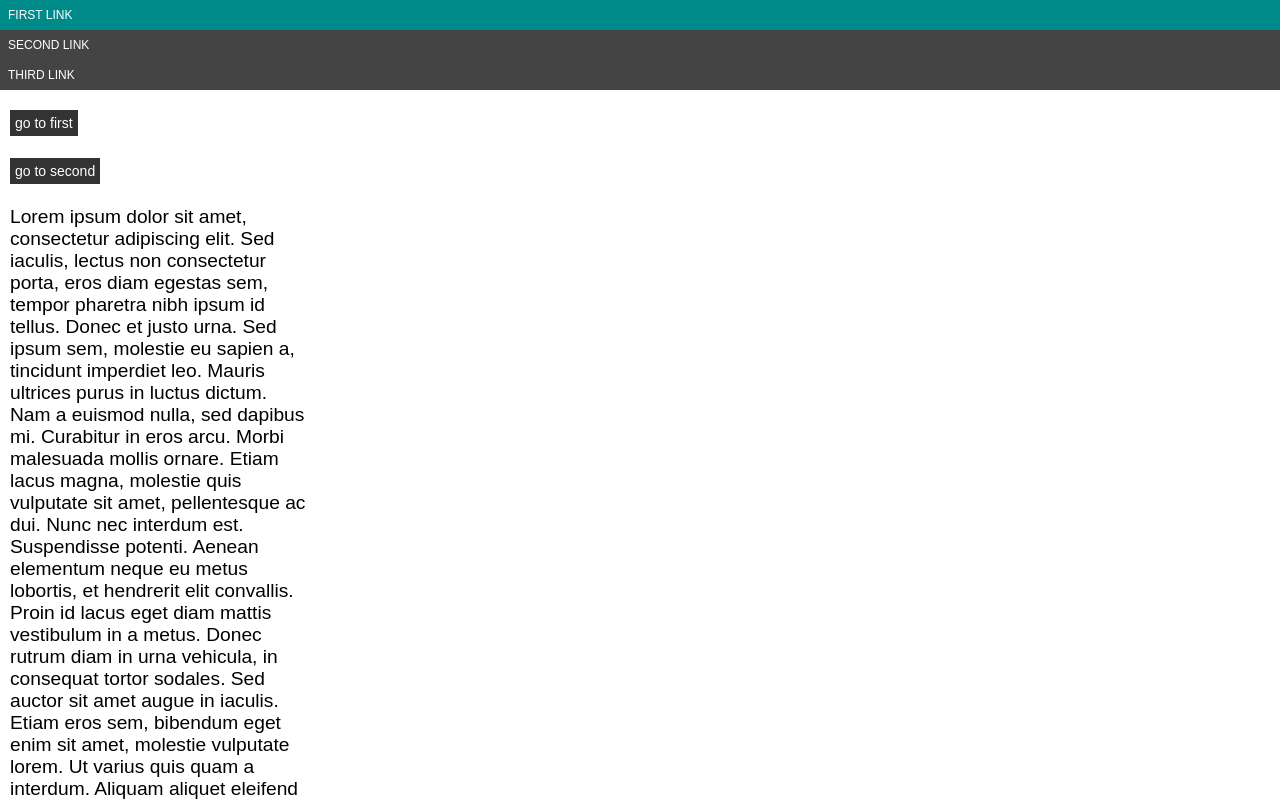
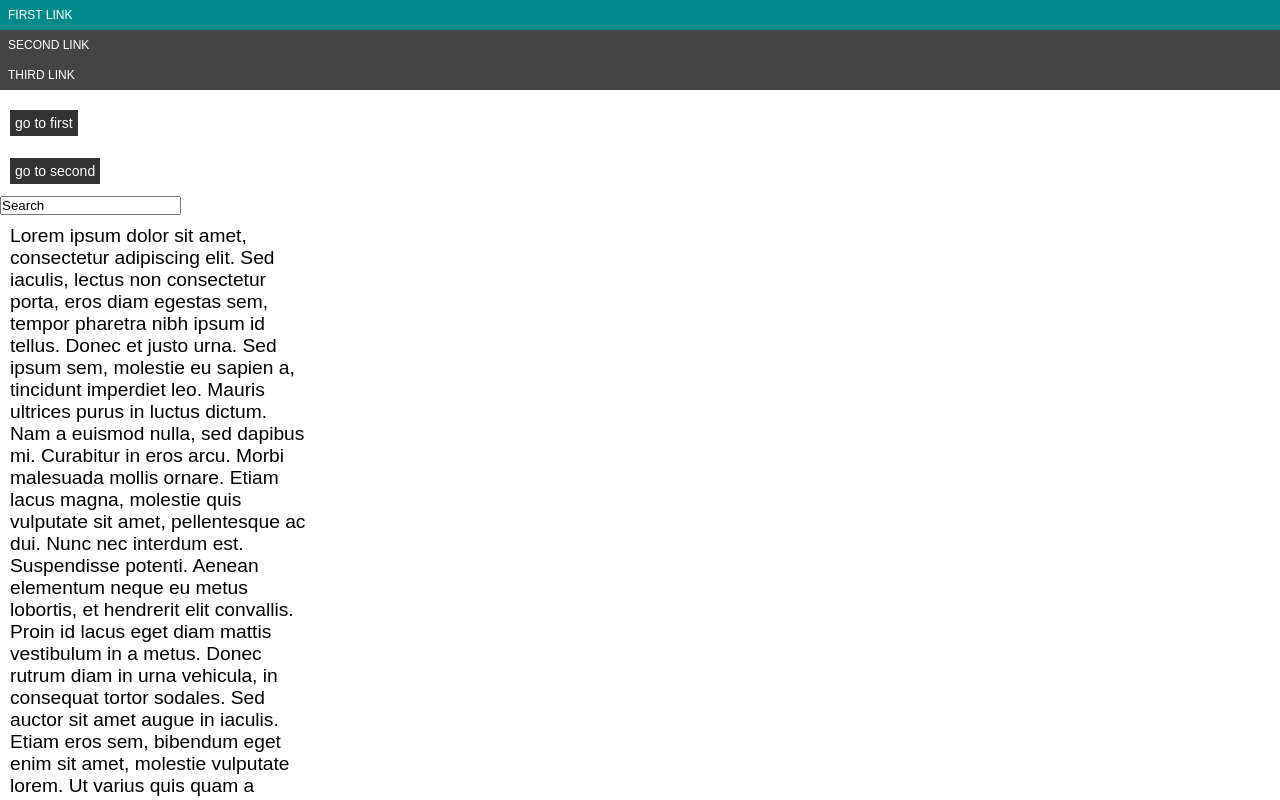
Before and after one commit to codekod/experiments, a plain HTML site: page index.html in a window 1280 px wide. Shown: the top 800 px of the page. Drawn offline with Linux system fonts and the light colour scheme; files that its build step writes are made by us from their sources.

Commit message:
Update index.html

```diff
--- a/index.html
+++ b/index.html
@@ -51,6 +51,11 @@
             <a href="/second/" class="tch">go to second</a>
         </div>
 
+        <!-- empty and restore input content demo -->
+        <form>
+            <input type="text" id="src" onblur="if(this.value=='') { this.value='Search'; } return false;" onfocus="this.value=''" value="Search" />
+        </form>
+
         <article>
             Lorem ipsum dolor sit amet, consectetur adipiscing elit. Sed iaculis, lectus non consectetur porta, eros diam egestas sem, tempor pharetra nibh ipsum id tellus. Donec et justo urna. Sed ipsum sem, molestie eu sapien a, tincidunt imperdiet leo. Mauris ultrices purus in luctus dictum. Nam a euismod nulla, sed dapibus mi. Curabitur in eros arcu. Morbi malesuada mollis ornare. Etiam lacus magna, molestie quis vulputate sit amet, pellentesque ac dui. Nunc nec interdum est. Suspendisse potenti. Aenean elementum neque eu metus lobortis, et hendrerit elit convallis. Proin id lacus eget diam mattis vestibulum in a metus. Donec rutrum diam in urna vehicula, in consequat tortor sodales. Sed auctor sit amet augue in iaculis. Etiam eros sem, bibendum eget enim sit amet, molestie vulputate lorem.
             Ut varius quis quam a interdum. Aliquam aliquet eleifend lacinia. Suspendisse sollicitudin leo elit, a dapibus tellus varius lobortis. Praesent eget purus eget sem scelerisque sagittis. Integer pulvinar tortor elementum nisl ullamcorper, eget consectetur elit aliquet. Etiam nisi mi, convallis eget lorem sit amet, pharetra congue justo. Mauris ultrices diam dictum dignissim porttitor. Vivamus sollicitudin dictum lorem, quis pulvinar eros ultrices sit amet. Vestibulum eleifend et mi id vulputate. Donec in ligula est. Nullam orci quam, varius nec vulputate eu, faucibus non est.
```
